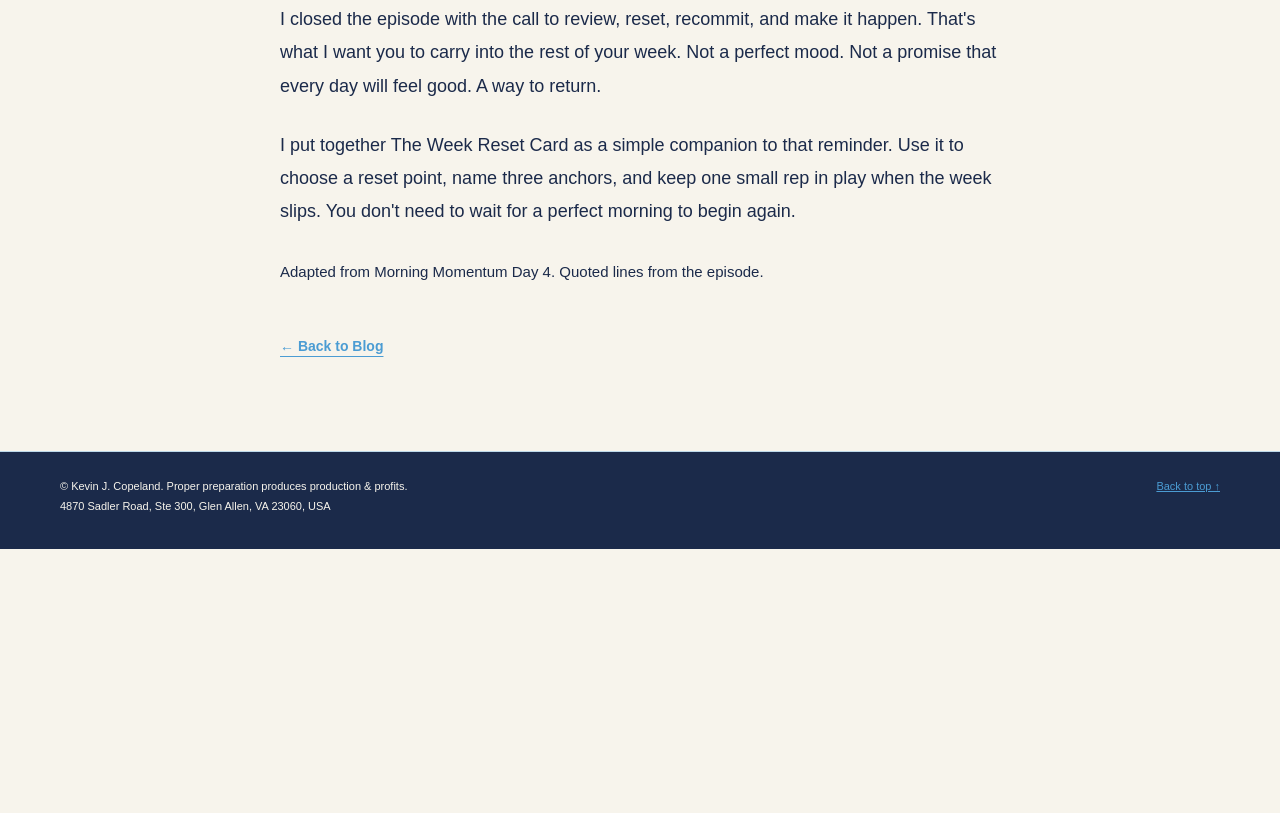
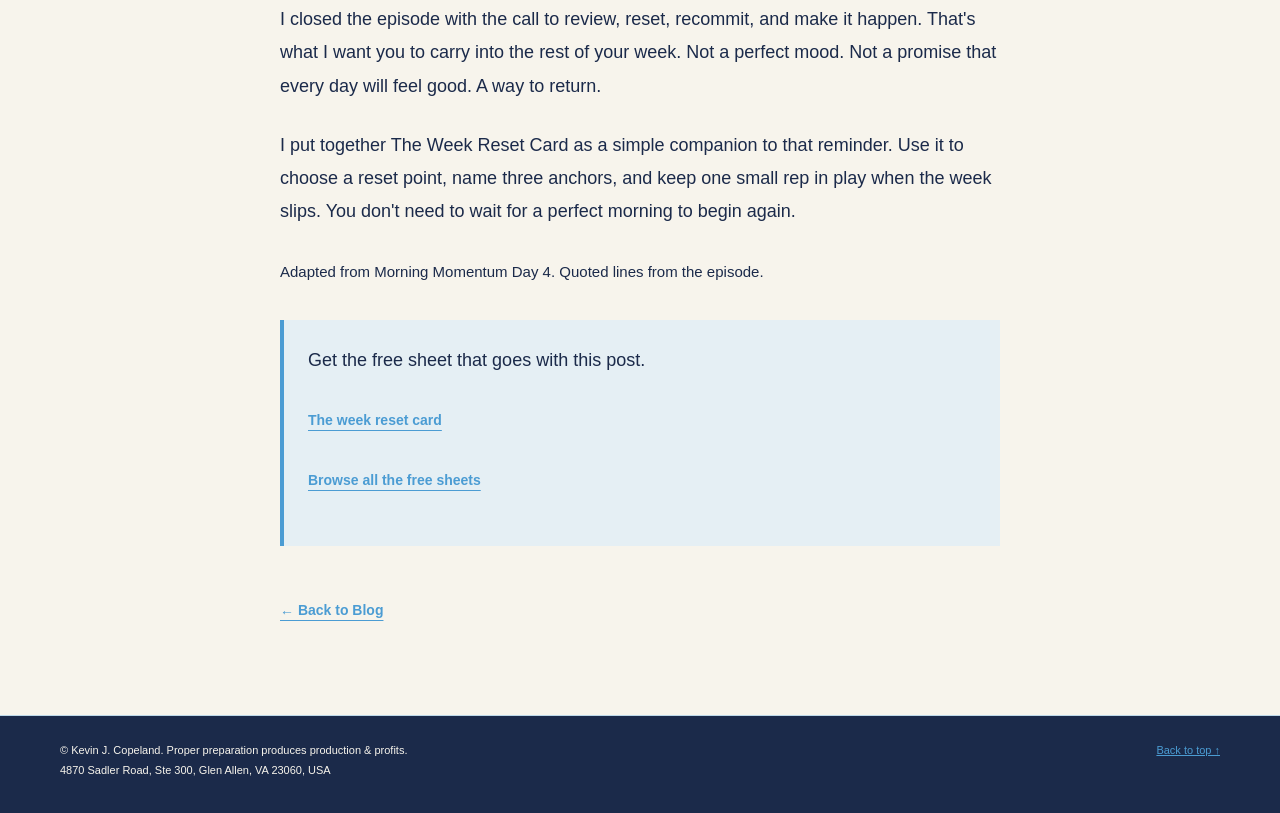
Before and after one commit to kevinjc0peland/kevinjcopeland, a plain HTML site: page posts/a-rough-week-does-not-equal-a-rough-month.html in a window 1280 px wide. Shown: the part 1959-2772 px from the top of the page. Before the commit the page ends 2508 px from the top, so only its background shows below. Drawn offline with Linux system fonts and the light colour scheme.

Commit message:
Include free companion sheet for the post
Added a free companion sheet section with download links.

```diff
--- a/posts/a-rough-week-does-not-equal-a-rough-month.html
+++ b/posts/a-rough-week-does-not-equal-a-rough-month.html
@@ -12,5 +12,5 @@
 <p>Recommit isn't just a good word to say before you close the video. Put an action behind it. You may feel ready. You may not. Either way, make the next move small enough to begin and clear enough to finish.</p>
 <p>I closed the episode with the call to review, reset, recommit, and make it happen. That's what I want you to carry into the rest of your week. Not a perfect mood. Not a promise that every day will feel good. A way to return.</p>
 <p>I put together The Week Reset Card as a simple companion to that reminder. Use it to choose a reset point, name three anchors, and keep one small rep in play when the week slips. You don't need to wait for a perfect morning to begin again.</p>
-<p><small>Adapted from Morning Momentum Day 4. Quoted lines from the episode.</small></p></div><a class="text-link post-back" href="../blog.html">← Back to Blog</a></article></main><footer><div class="wrap footer-inner"><span>© Kevin J. Copeland. Proper preparation produces production &amp; profits.<br><span>4870 Sadler Road, Ste 300, Glen Allen, VA 23060, USA</span></span><a href="#home">Back to top ↑</a></div></footer>
+<p><small>Adapted from Morning Momentum Day 4. Quoted lines from the episode.</small></p><aside aria-label="Free companion sheet" style="margin:32px 0;padding:24px;background:#E5EFF4;border-left:4px solid #4B9CD3"><p>Get the free sheet that goes with this post.</p><p><a class="text-link" href="../freebies/the-week-reset-card.pdf" download>The week reset card</a></p><p><a class="text-link" href="../freebies.html">Browse all the free sheets</a></p></aside></div><a class="text-link post-back" href="../blog.html">← Back to Blog</a></article></main><footer><div class="wrap footer-inner"><span>© Kevin J. Copeland. Proper preparation produces production &amp; profits.<br><span>4870 Sadler Road, Ste 300, Glen Allen, VA 23060, USA</span></span><a href="#home">Back to top ↑</a></div></footer>
 </body></html>
```
